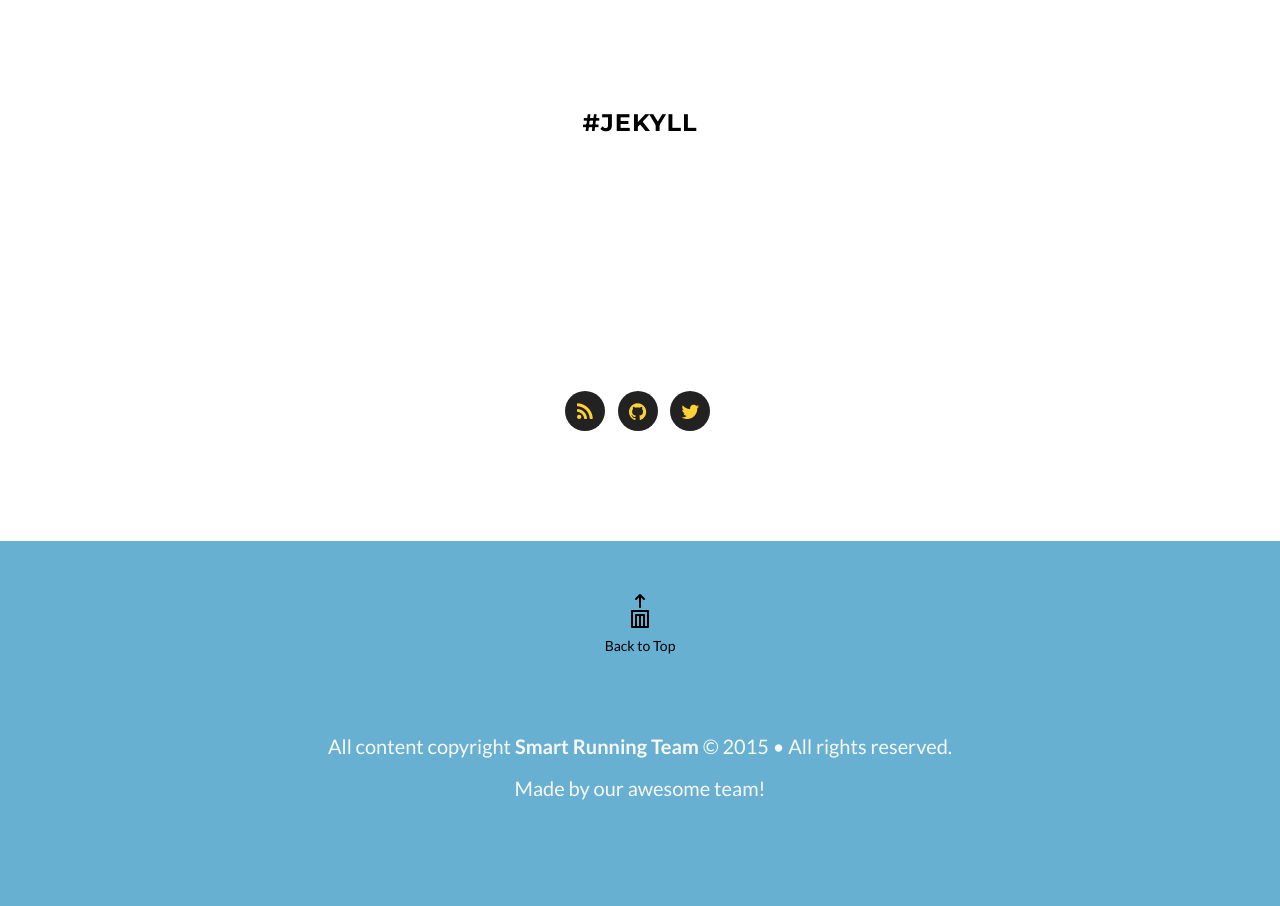
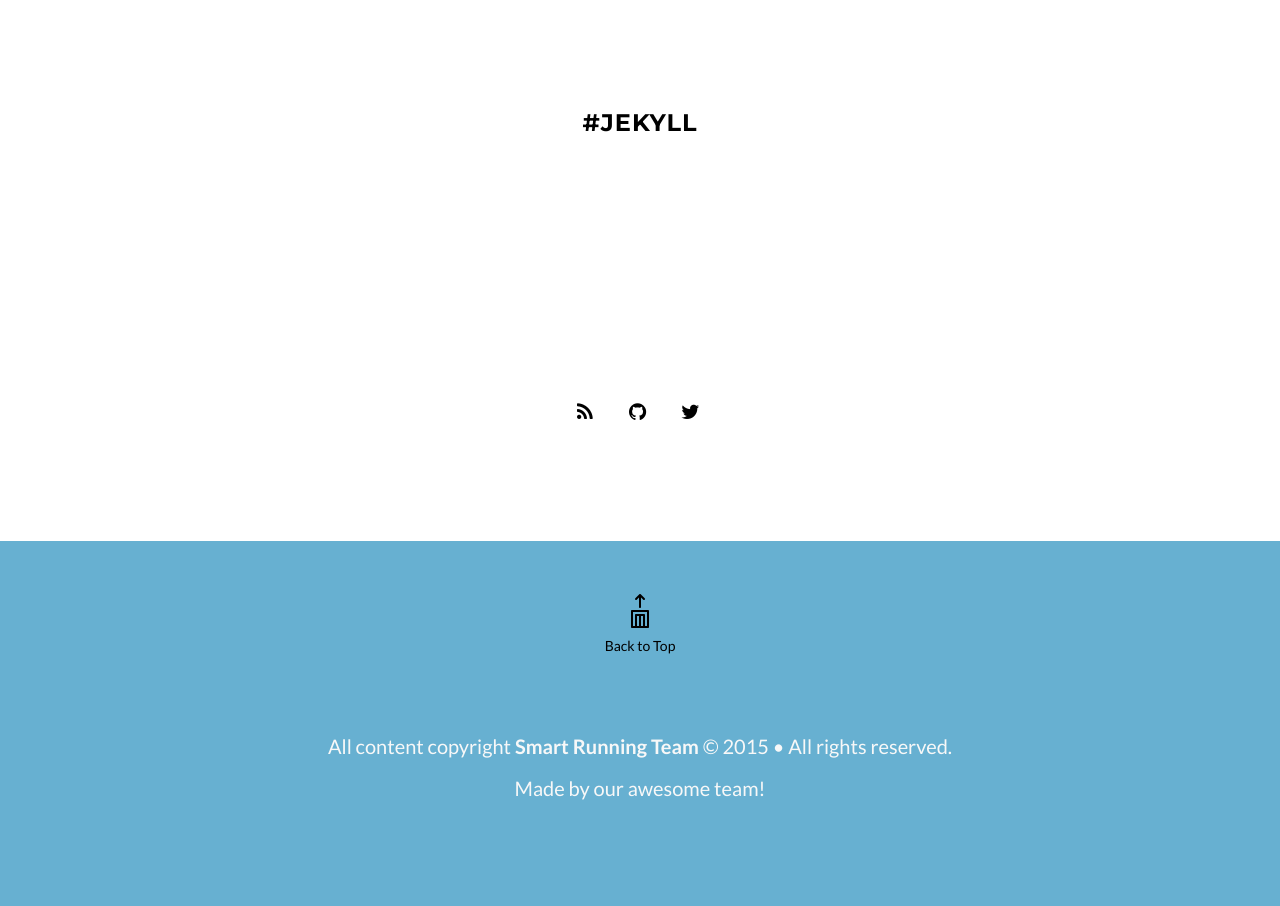
Before and after one commit to SmartRunningTeam/smartrunningteam.github.io, a Jekyll site: the page built from tags/jekyll.html, in a window 1280 px wide. Built offline with Jekyll 4.4.1, drawn with Linux system fonts in a browser that asks for light colours.

Commit message:
Restyle social buttons and links

```diff
--- a/css/grayscale.css
+++ b/css/grayscale.css
@@ -56,8 +56,7 @@ p {
 
 
 a {
-    color: #fed136;
-    /* color: #219ab3; */
+    color: #67b0d1;
     -webkit-transition: all .2s ease-in-out;
     -moz-transition: all .2s ease-in-out;
     transition: all .2s ease-in-out;
@@ -67,7 +66,6 @@ a:hover,
 a:focus {
     text-decoration: none;
     color: #fec503;
-    /* color: #11505d; */
 }
 
 .light {
@@ -534,6 +532,10 @@ a:focus {
     background-color: #219ab3;
 }
 
+/* ===========================
+--- Social
+============================ */
+
 ul.banner-social-buttons {
     margin-top: 0;
 }
@@ -568,8 +570,8 @@ ul.social-buttons li a {
     font-size: 20px;
     line-height: 40px;
     outline: 0;
-    /* color: #fff; */
-    background-color: #222;
+    color: #000;
+    background-color: #fff;
 
     -webkit-transition: all .3s;
     -moz-transition: all .3s;
@@ -579,9 +581,13 @@ ul.social-buttons li a {
 ul.social-buttons li a:hover,
 ul.social-buttons li a:focus,
 ul.social-buttons li a:active {
-    color: #222;
-    background-color: #fec503;
+    color: #fff;
+    background-color: #67b0d1;
 }
+
+/* ===========================
+---
+============================ */
 
 ::-moz-selection {
     text-shadow: none;
```
